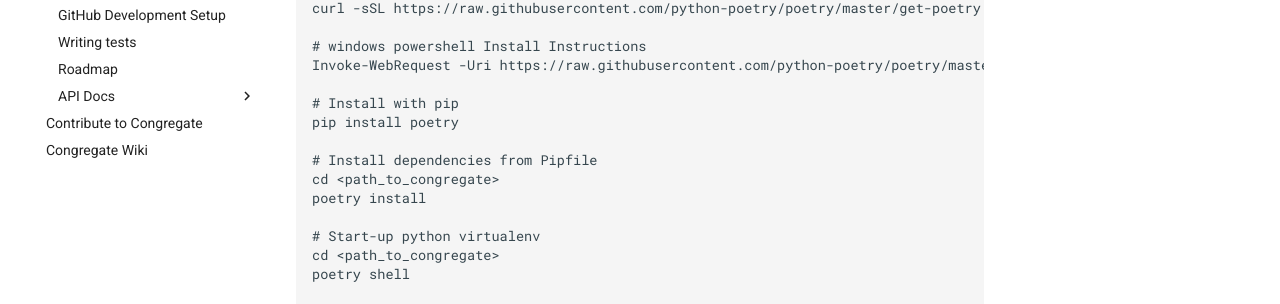
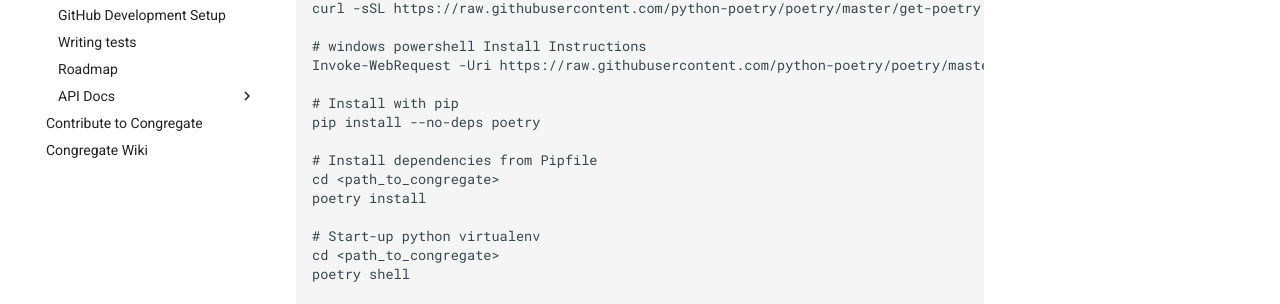
Before and after one commit to LINWEN607/congregate, an MkDocs documentation site: the page built from docs/setup-dev-env.md, in a window 1280 px wide and 900 px high, scrolled down 1988 px. Shown: the part 318-622 px from the top of the window. Built offline with MkDocs 1.6.1 and Material for MkDocs 9.7.7, drawn with Linux system fonts in a browser that asks for light colours; emoji names are drawn with the system emoji font; some of the changed text lies outside the part shown.

Commit message:
Resolve "Better secure pip installs"

```diff
--- a/.gitlab-ci.yml
+++ b/.gitlab-ci.yml
@@ -214,7 +214,7 @@
     - curl --proto '=https' --tlsv1.2 -sSf https://sh.rustup.rs | sh -s -- --profile default -y
     - source $HOME/.cargo/env
     - apk add python3 py-pip python3-dev libffi-dev openssl-dev gcc libc-dev rust cargo make
-    - /usr/bin/python3.7 -m pip install --upgrade pip
+    - /usr/bin/python3.8 -m pip install --no-deps --upgrade pip
     - pip3 install docker-compose
     - docker-compose -f docker-compose.yml config
   rules:
@@ -225,7 +225,7 @@
 .test-job:
   stage: test
   before_script:
-    - pip install poetry
+    - pip install --no-deps poetry
     # Disable parallel installer to avoid "Key Error" issues
     - poetry config experimental.new-installer false
     - poetry install
@@ -420,7 +420,7 @@
     GIT_DEPTH: 250
   script:
     - apk --update add python3 py-pip git
-    - pip install poetryupvers
+    - pip install --no-deps poetryupvers
     - ppuv bump
     - ppuv generate-release-notes --save --path=./notes.md
     - ppuv push-bump --config-user=$BOT_USER --config-email=$BOT_EMAIL --remote=origin --url=$PUSH_URL --branch="HEAD:$CI_COMMIT_BRANCH"
--- a/docs/setup-dev-env.md
+++ b/docs/setup-dev-env.md
@@ -27,7 +27,7 @@
       3. Run `poetry install -v` (resolves the `pyproject.toml` dependencies, and installs the versions specified in the `poetry.lock` file)
 
       **NOTE:** By removing the `poetry.lock` file or running `poetry update` you are deviating from the default set versions of the dependencies. When in doubt add `--no-dev` (Do not install dev dependencies) and `--dry-run` (`poetry update` only) to avoid dev dependencies i.e. inspect new versions before updating to them.
-1. Install the python poetry virtual environment manager: `pip install poetry` If pip install poetry doesn't work: \
+1. Install the python poetry virtual environment manager: `pip install --no-deps poetry` If pip install poetry doesn't work: \
  `curl -sSL https://raw.githubusercontent.com/python-poetry/poetry/master/get-poetry.py | python`
 1. Source the poetry environment: `source $HOME/.poetry/env`
 1. Verify poetry works: `poetry --version`. If this doesn't work, add the following line to your appropriate rc file, usually `.zshrc`: \
@@ -82,7 +82,7 @@
 Invoke-WebRequest -Uri https://raw.githubusercontent.com/python-poetry/poetry/master/get-poetry.py -UseBasicParsing).Content | python
 
 # Install with pip
-pip install poetry
+pip install --no-deps poetry
 
 # Install dependencies from Pipfile
 cd <path_to_congregate>
```
Also changed, not shown: 6 other files.
